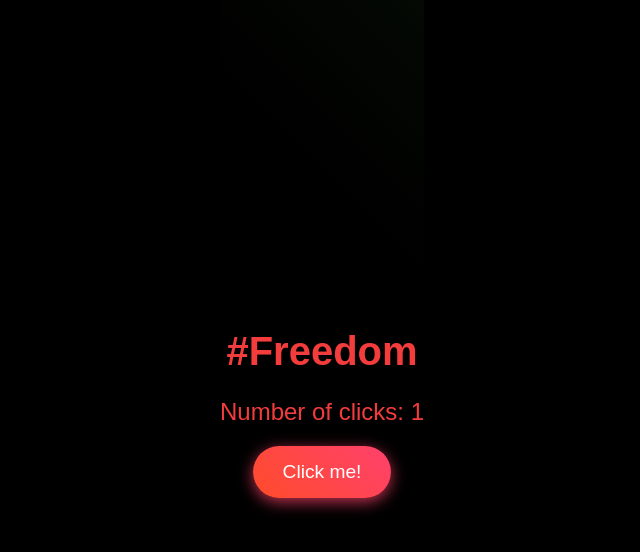
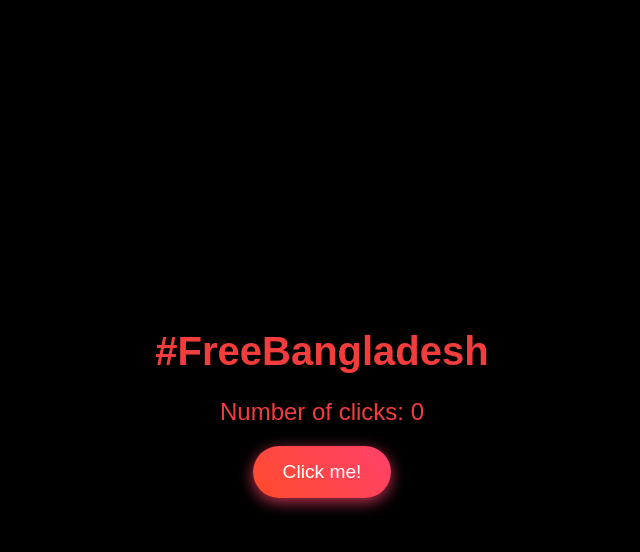
Before and after one commit to RubaidSwapnil/bangladesh-justice, a plain HTML site: page index.html in a window 1280 px wide. Both pictures are taken after a click on the button "Click me!". Shown: the whole page, without its empty margins (318-958 px from the left). Drawn offline with Linux system fonts and the light colour scheme.

Commit message:
Update index.html

```diff
--- a/index.html
+++ b/index.html
@@ -13,7 +13,7 @@
             display: flex;
             justify-content: center;
             align-items: center;
-            background: linear-gradient(45deg, #000, #000, #1c4018);
+            background: linear-gradient(45deg, #000, #000, #000);
             background-size: 400% 400%;
             animation: gradientAnimation 10s ease infinite;
             color: #f33c3c;
@@ -61,19 +61,27 @@
 </head>
 <body>
     <div>
-        <h1>#Freedom</h1>
+        <h1>#FreeBangladesh</h1>
         <p>Number of clicks: <span id="counter">0</span></p>
         <button onclick="incrementCount()">Click me!</button>
     </div>
 
     <script>
-        // Initialize counter variable
-        let count = 0;
+        async function fetchCount() {
+            const response = await fetch('/api/get-count');
+            const data = await response.json();
+            document.getElementById("counter").innerText = data.count;
+        }
 
-        // Function to increment count and update display
-        function incrementCount() {
-            count++; // Increase count by 1
-            document.getElementById("counter").innerText = count; // Update the display
+        async function incrementCount() {
+            const response = await fetch('/api/increment-count', {
+                method: 'POST'
+            });
+            const data = await response.json();
+            document.getElementById("counter").innerText = data.count;
+        }
+
+        window.onload = fetchCount;
         }
     </script>
 </body>
```
